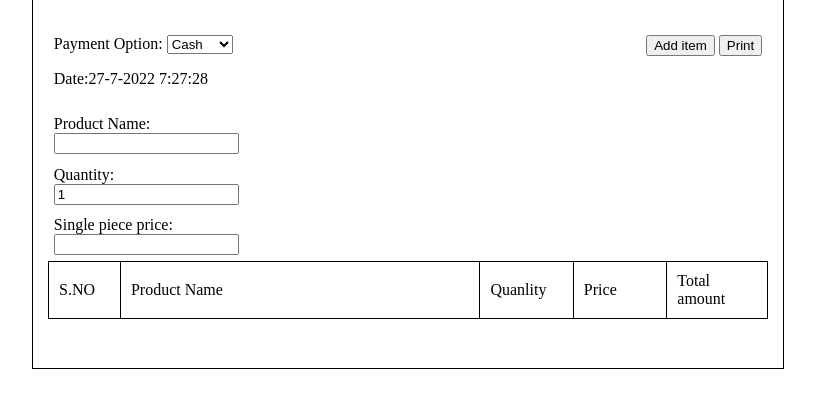
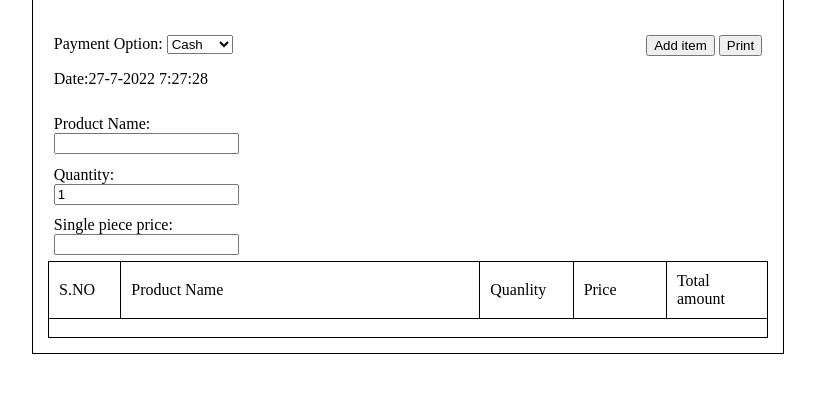
Before and after one commit to Sarthak304/Invoice.github.io, a plain HTML site: page index.html in a window 1280 px wide. Shown: the part 182-590 px from the top of the page, without its empty margins (232-1047 px from the left). Drawn offline with Linux system fonts and the light colour scheme.

Commit message:
Update index.html

```diff
--- a/index.html
+++ b/index.html
@@ -58,17 +58,22 @@
           <div><label>Single piece price:</label></div>
           <input type="number" id="piece" />
         </div>
-        <div id="PrintData">
+        <div id="PrintData" style="border:1px solid black;">
           <table id="myTable">
             <tr>
-              <td style="border: 1px solid black;width:10%">S.NO</td>
-              <td style="border: 1px solid black;width:50%">Product Name</td>
-              <td style="border: 1px solid black;width:13%">Quanlity</td>
-              <td style="border: 1px solid black;width:13%">Price</td>
-              <td style="border: 1px solid black;width:14%">Total amount</td>
+              <td style="border-style: solid;border-width: 0px 1px 1px
+                0px;width:10%">S.NO</td>
+              <td style="border-style: solid;border-width: 0px 1px 1px
+                0px;width:50%">Product Name</td>
+              <td style="border-style: solid;border-width: 0px 1px 1px
+                0px;width:13%">Quanlity</td>
+              <td style="border-style: solid;border-width: 0px 1px 1px
+                0px;width:13%">Price</td>
+              <td style="border-style: solid;border-width: 0px 0px 1px
+                0px;width:14%">Total amount</td>
             </tr>
           </table>
-          <p id="demo"></p>
+          <p style="float:right;" id="demo"></p>
           <br />
         </div>
       </div>
```
